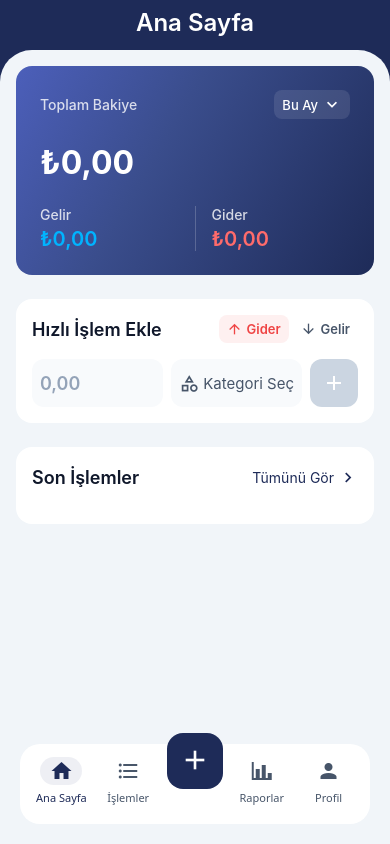
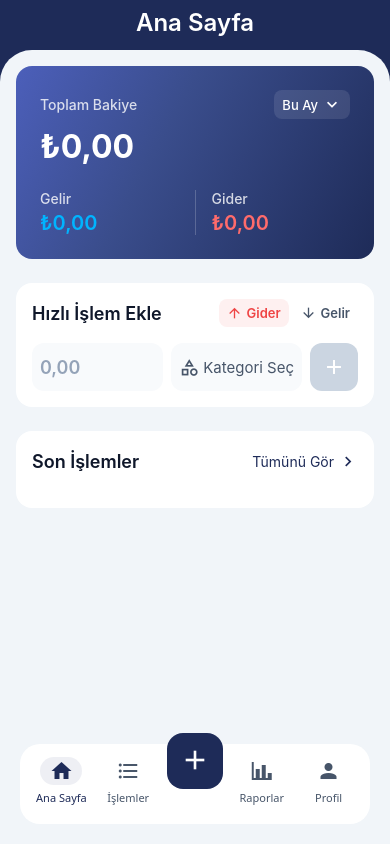
Before and after one commit to ariciburak/parametre, a React Native app: screen /Home in a window 390 px wide. Built offline with nearby package versions, Linux system fonts and the light colour scheme.

Commit message:
fix balance card

```diff
--- a/src/screens/Home/components/BalanceCard.tsx
+++ b/src/screens/Home/components/BalanceCard.tsx
@@ -137,7 +137,6 @@ const styles = StyleSheet.create({
   container: {
     borderRadius: spacing.md,
     padding: spacing.lg,
-    gap: spacing.lg,
   },
   header: {
     flexDirection: "row",
@@ -150,6 +149,8 @@ const styles = StyleSheet.create({
   },
   balance: {
     color: colors.white,
+    marginBottom: spacing.lg,
+    marginTop: spacing.sm,
   },
   statsContainer: {
     flexDirection: "row",
```
